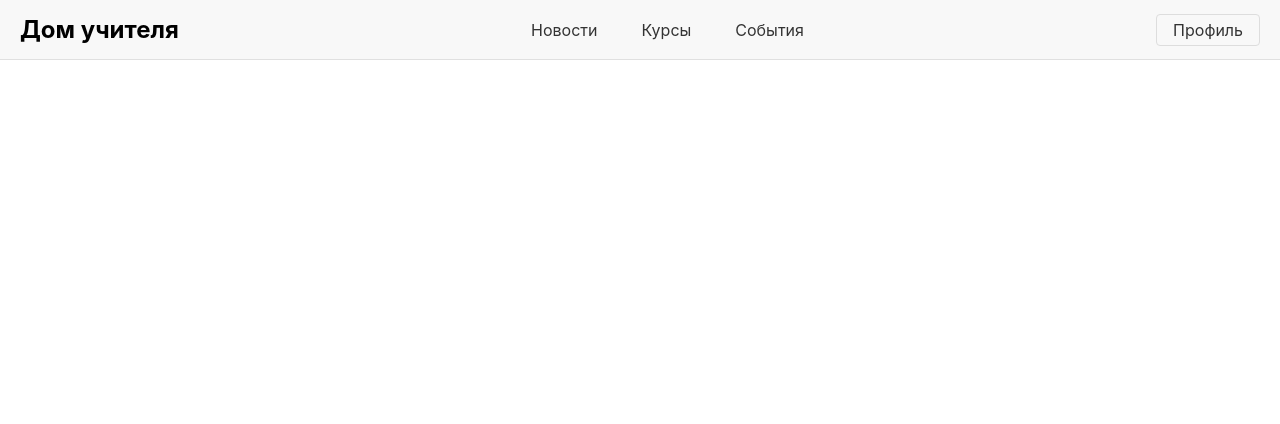
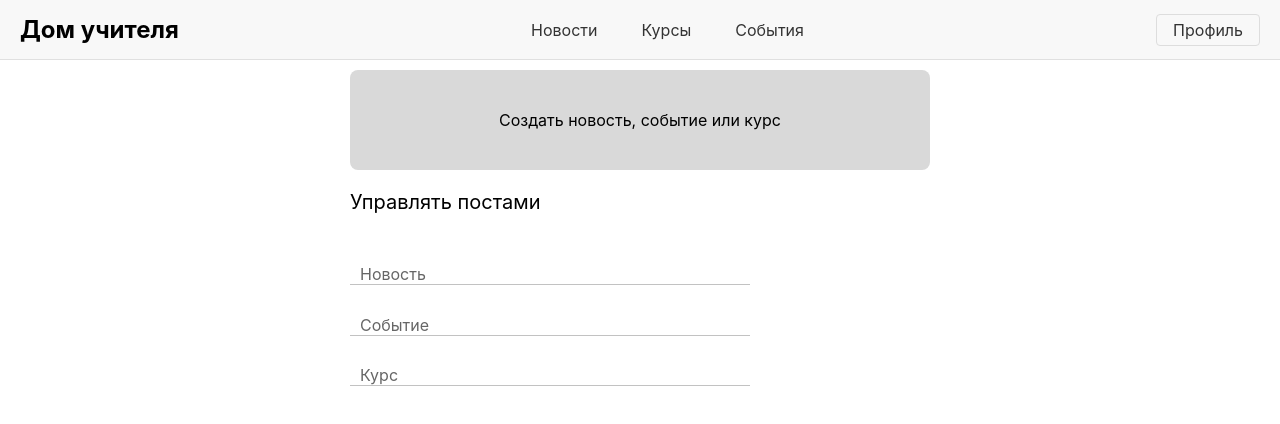
Before and after one commit to ollxko/teachers_front, a React (Vite) app: page /admin in a window 1280 px wide. Shown: the top 424 px of the page. Built offline with nearby package versions, Linux system fonts and the light colour scheme.

Commit message:
главная страница админа 1

```diff
--- a/src/App.tsx
+++ b/src/App.tsx
@@ -4,6 +4,7 @@ import News from './pages/news-page/news-page';
 import Courses from './pages/courses-page/courses-page';
 import Events from './pages/events-page/events-page';
 import Profile from './pages/profile-page/profile-page';
+import MainAdmin from './pages/admin/main-admin-page/main-admin-page';
 
 function App() {
   return (
@@ -14,6 +15,7 @@ function App() {
         <Route path={'/courses'} element={<Courses />} />
         <Route path={'/events'} element={<Events />} />
         <Route path={'/profile'} element={<Profile name='ФИО' />} />
+        <Route path={'/admin'} element={<MainAdmin />} />
       </Routes>
     </Router>
   );
--- a/src/components/InfoTable/InfoTable.tsx
+++ b/src/components/InfoTable/InfoTable.tsx
@@ -20,9 +20,28 @@ export default function InfoTable({ items, className = '' }: InfoTableProps): JS
             <div className='data-list__title'>{item.title}</div>
             <div className='data-list__data'>{item.data}</div>
           </div>
-          {index < items.length - 1 && <div className='data-list__divider' />}
+          <div className='data-list__divider' />
         </div>
       ))}
     </div>
   );
 }
+
+type InfoTableWithIconProps = {
+  titles: string[];
+  icon: React.ReactNode;
+  className?: string;
+};
+
+export function InfoTableWithIcon({
+  titles,
+  icon,
+  className = '',
+}: InfoTableWithIconProps): JSX.Element {
+  const items: InfoTableItem[] = titles.map(title => ({
+    title,
+    data: icon,
+  }));
+
+  return <InfoTable items={items} className={className} />;
+}
--- /dev/null
+++ b/src/pages/admin/main-admin-page/main-admin-page.css
@@ -0,0 +1,39 @@
+.main-admin-page{
+  width: 100%;
+  align-items: center;
+}
+
+.main-admin-page-container{
+  width: 600px;
+  gap: 20px;
+  padding: 10px;
+}
+
+.main-admin-page, .main-admin-page-container{
+  display: flex;
+  flex-direction: column;
+}
+
+.create-post-button{
+    width: 100%;
+    height: 100px;
+    background-color: #D9D9D9;
+    border-radius: 8px;
+    display: flex;
+    align-items: center;
+    justify-content: center;
+    font-size: 16px;
+}
+
+.manage-posts-title{
+    font-size: 20px;
+}
+
+.posts-table .data-list{
+    width: 100%;
+}
+
+.posts-table .data-list__content {
+  padding: 30px 10px 0px 10px;
+  justify-content: center;
+}
--- /dev/null
+++ b/src/pages/admin/main-admin-page/main-admin-page.tsx
@@ -0,0 +1,21 @@
+import type { JSX } from 'react';
+import { InfoTableWithIcon } from '../../../components/InfoTable/InfoTable';
+import './main-admin-page.css';
+
+export default function MainAdmin(): JSX.Element {
+  return (
+    <div className='main-admin-page'>
+      <div className='main-admin-page-container'>
+        <div className='create-post-button'>
+          <div className='create-post-button-title'>Создать новость, событие или курс</div>
+        </div>
+        <div className='manage-posts-title'>Управлять постами</div>
+        <InfoTableWithIcon
+          className='posts-table'
+          titles={['Новость', 'Событие', 'Курс']}
+          icon={<></>}
+        />
+      </div>
+    </div>
+  );
+}
```
